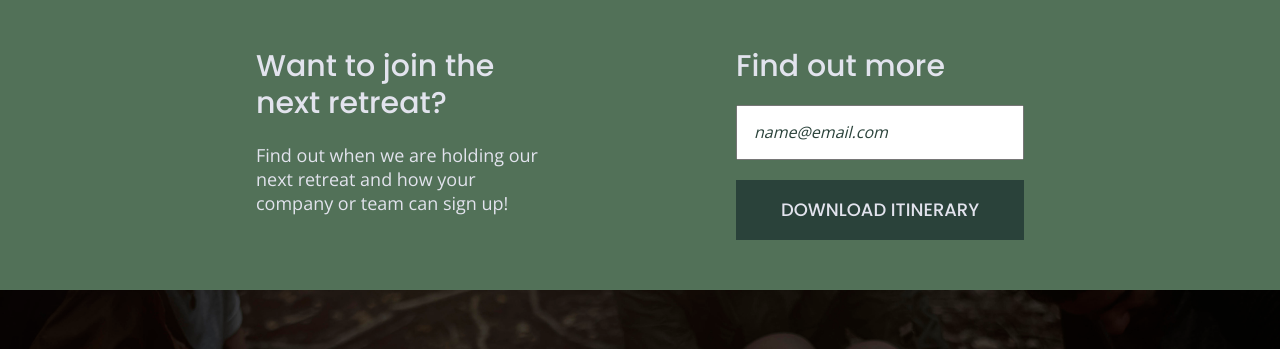
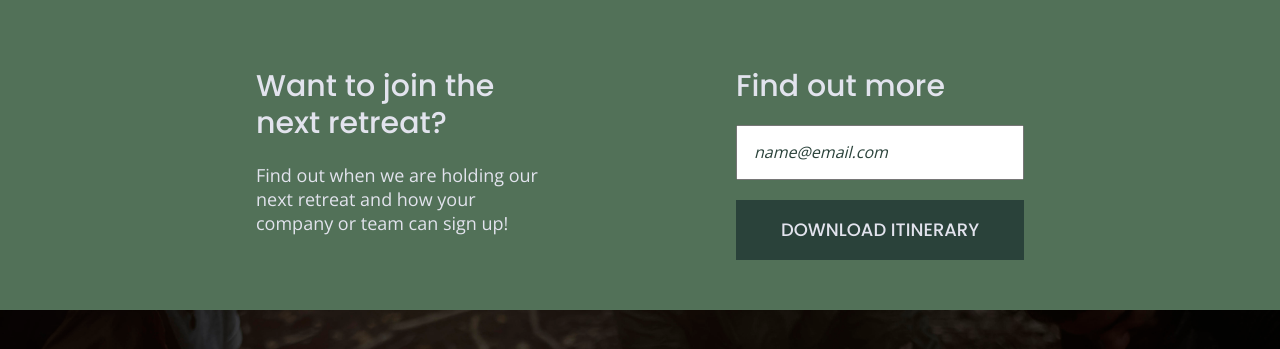
Before and after one commit to val-ue/unplugged, a website: page index.html in a window 1280 px wide. Shown: the part 724-1073 px from the top of the page. Drawn offline with nearby package versions, Linux system fonts and the light colour scheme.

Commit message:
Adjusted aside header

```diff
--- a/css/main.css
+++ b/css/main.css
@@ -614,6 +614,10 @@ aside .content-wrapper .form {
   margin: 0;
 }
 
+aside h3 {
+  margin-top: 20px;
+}
+
 /* Features */
 
 .features article {
```
